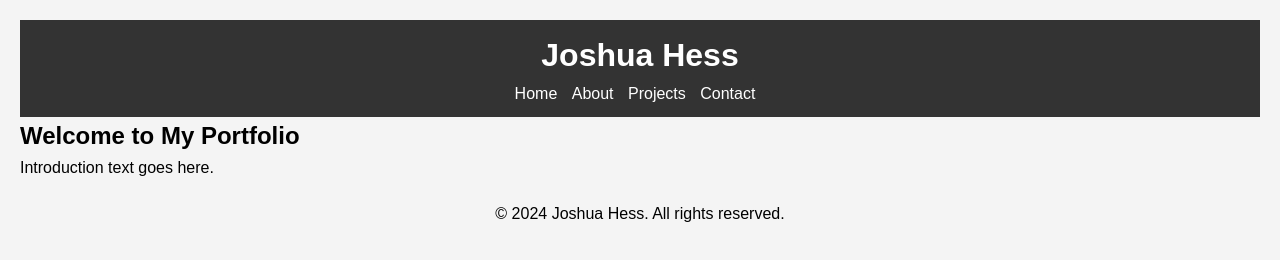
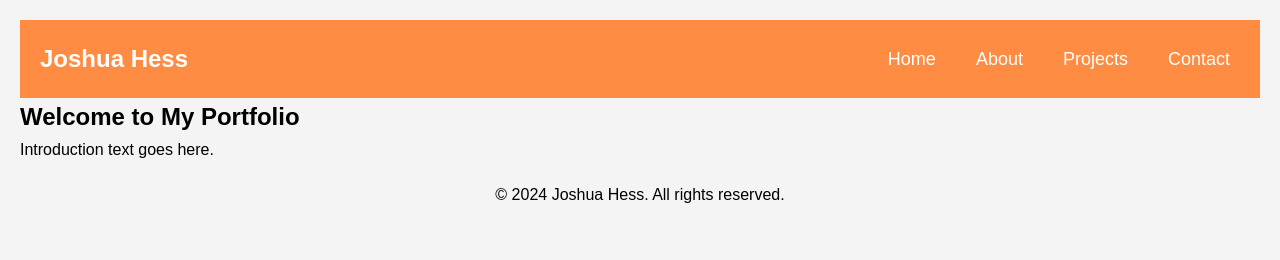
Before and after one commit to jahess150/portfolio-site, a website: page index.html in a window 1280 px wide. Drawn offline with Linux system fonts and the light colour scheme.

Commit message:
Added color scheme and changed header

```diff
--- a/css/styles.css
+++ b/css/styles.css
@@ -1,3 +1,10 @@
+/* Variables containing color scheme */
+:root {
+    --primarycolor: #ff8c42;
+    --secondarycolor: #ffe5b4;
+    --accentcolor: #8c3b00;
+}
+
 body, h1, h2, p, ul {
     margin: 0;
     padding: 0;
@@ -12,24 +19,42 @@ body {
 }
 
 header {
-    background: #333;
+    display: flex;
+    justify-content: space-between;
+    align-items: center;
+    background: var(--primarycolor);
     color: #fff;
-    padding: 10px 0;
-    text-align: center;
+    padding: 20px;
+}
+
+header h1 {
+    margin: 0;
+    font-size: 24px;
 }
 
 nav ul {
     list-style: none;
+    margin: 0;
+    padding: 0;
+    display: flex;
+    gap: 20px; /* 20 pixels between links */
 }
 
 nav ul li {
-    display: inline;
-    margin-right: 10px;
+    margin: 0;
 }
 
 nav ul li a {
-    color: #fff;
+    color: white;
     text-decoration: none;
+    font-size: 18px;
+    padding: 10px;
+    transition: background-color 0.3s;
+}
+
+nav ul li a:hover {
+    background-color: var(--accentcolor);
+    border-radius: 5px;
 }
 
 footer {
```
